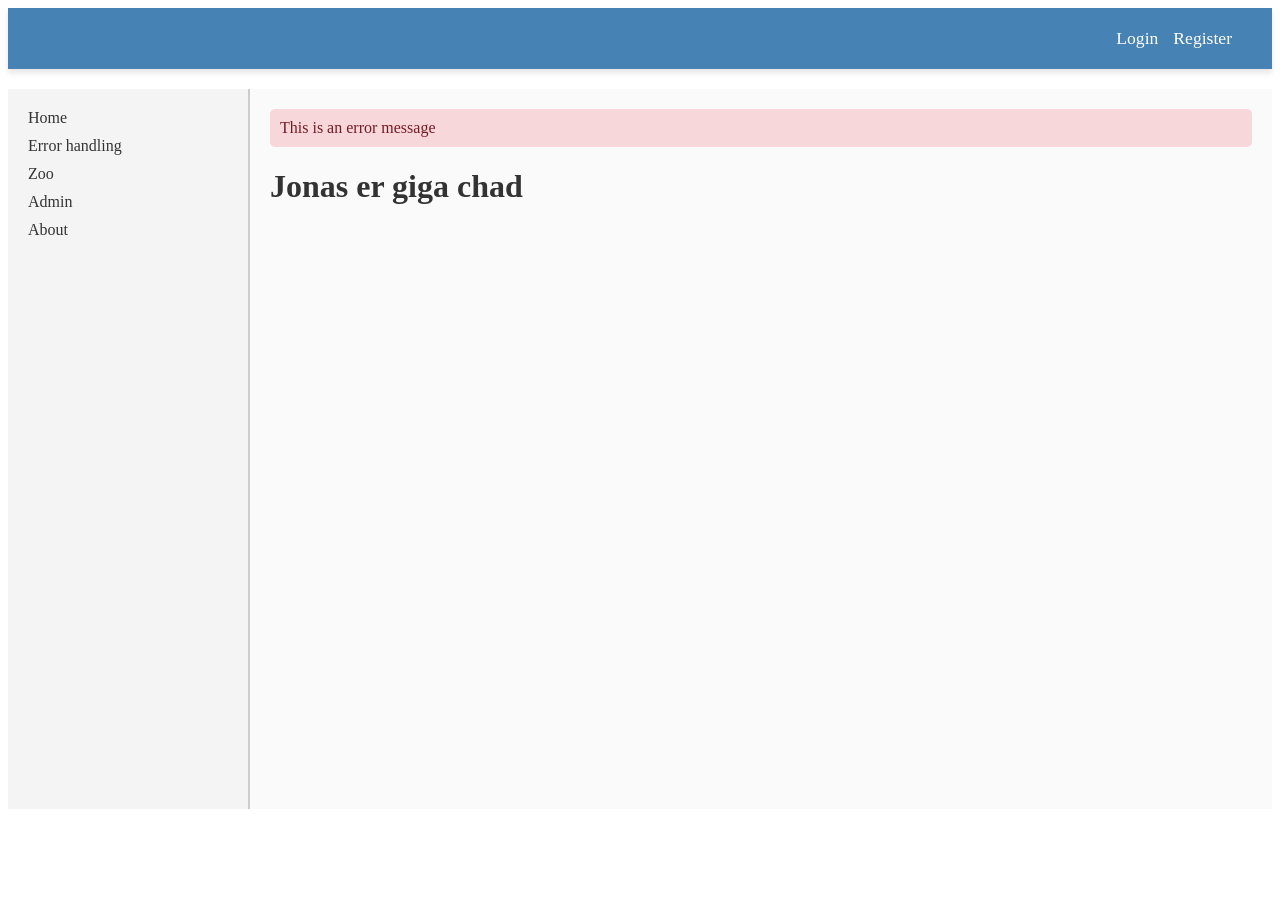
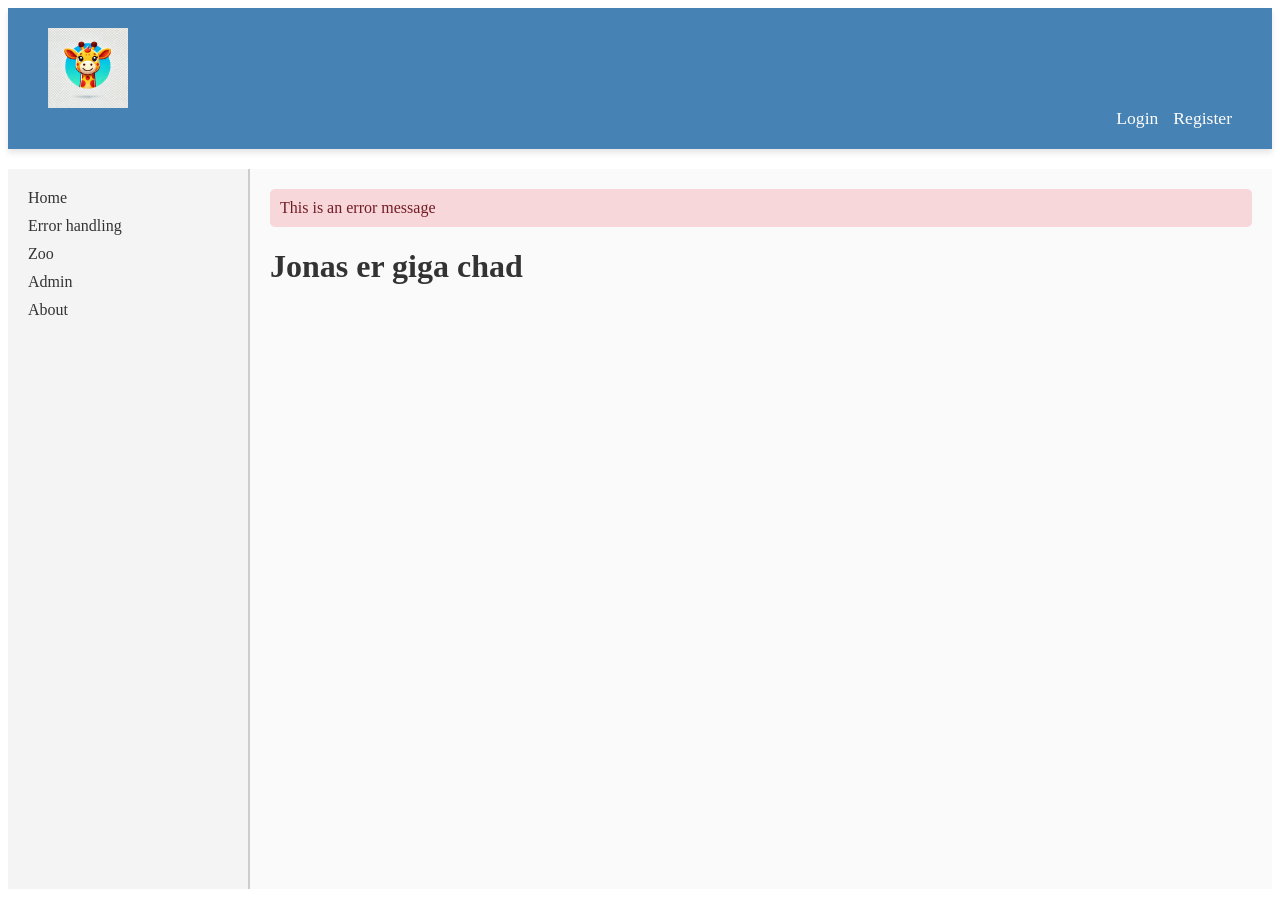
Before and after one commit to DeZoete/SP3Sem3, a React (Vite) app: page / in a window 1280 px wide. Before the commit the page ends 817 px from the top, so only its background shows below. Built offline with nearby package versions, Linux system fonts and the light colour scheme.

Commit message:
added placeholder icon and placeholder styling in the header

```diff
--- a/src/layouts/MainLayout.jsx
+++ b/src/layouts/MainLayout.jsx
@@ -1,7 +1,5 @@
-import React, { useEffect, useState } from 'react';
-import { Link, Outlet, useLocation } from 'react-router-dom';
+import { Link, Outlet } from 'react-router-dom';
 import styled, { ThemeProvider } from 'styled-components';
-import LogIn from '../pages/Login.jsx';
 import { theme } from '../pages/theme.js';
 import apiFacade from '../util/apiFacade';
 
@@ -15,33 +13,17 @@ const Header = styled.header`
   box-shadow: 0 4px 6px rgba(0, 0, 0, 0.1);
 `;
 
-const Logo = styled.div`
-  display: flex;
-  align-items: center;
+const LogoLink = styled(Link)`
+  text-decoration: none; /* Remove underline */
+  display: inline-flex; /* Ensure proper alignment */
 `;
 
-const LogoImg = styled.img`
-  height: 40px;
-  margin-right: 15px;
+const Logo = styled.img`
+  display: flex;
+  align-items: left;
+  height: 80px;
 `;
 
-const NavMenu = styled.nav`
-  display: flex;
-  gap: 30px;
-  padding-bottom: 7px;
-`;
-
-const NavItem = styled(Link)`
-  color: white;
-  text-decoration: none;
-  font-size: 1.1rem;
-  &:hover {
-    text-decoration: underline;
-    font-weight: bold;
-  }
-`;
-
-// Content Layout
 const Content = styled.div`
   display: flex;
   margin-top: 20px;
@@ -77,9 +59,15 @@ const RightMenuItem = styled(Link)`
     font-weight: bold;
   }
 `;
-const HeaderContent = styled.div`
+
+const RightSideHeaderContent = styled.div`
   display: flex;
   justify-content: flex-end;
+`;
+
+const LeftSideHeaderContent = styled.div`
+  display: flex;
+  justify-content: flex-start;
 `;
 
 const MainContent = styled.div`
@@ -106,7 +94,12 @@ function MainLayout({ loggedIn, setLoggedIn }) {
   return (
     <ThemeProvider theme={theme}>
       <Header>
-        <HeaderContent>
+        <LeftSideHeaderContent>
+          <LogoLink to="/">
+            <Logo src="../../public/logo.png" alt="Logo" />
+          </LogoLink>
+        </LeftSideHeaderContent>
+        <RightSideHeaderContent>
           <RightMenu>
             {loggedIn ? (
               <>
@@ -122,7 +115,7 @@ function MainLayout({ loggedIn, setLoggedIn }) {
               </>
             )}
           </RightMenu>
-        </HeaderContent>
+        </RightSideHeaderContent>
       </Header>
 
       <Content>
```
Also changed, not shown: public/logo.png (added).
